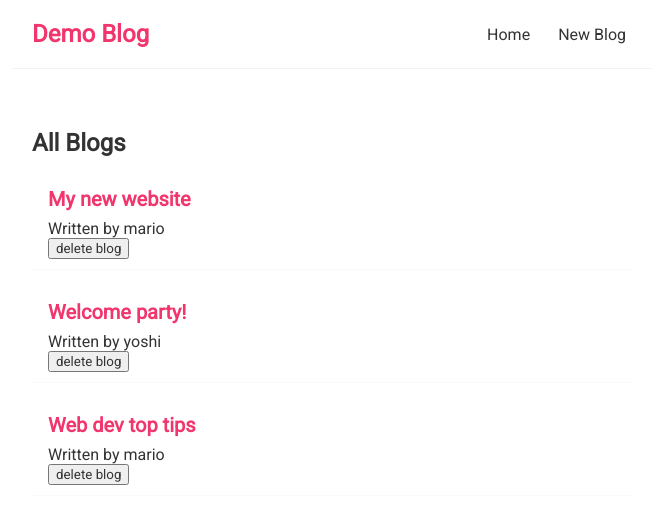
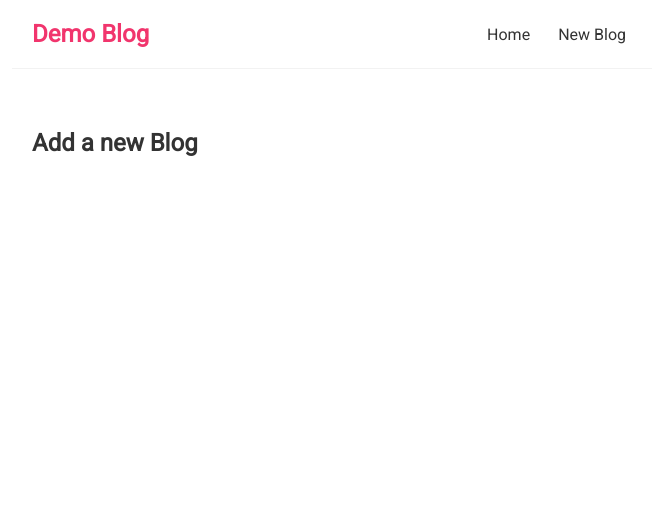
Before and after one commit to depechedave/react-demo-blog, a React (Create React App) app: page /create in a window 1280 px wide. Shown: the top 524 px of the page, without its empty margins (308-964 px from the left). Built offline with nearby package versions, Linux system fonts and the light colour scheme.

Commit message:
added React Router

```diff
--- a/package.json
+++ b/package.json
@@ -8,6 +8,7 @@
     "@testing-library/user-event": "^13.5.0",
     "react": "^17.0.2",
     "react-dom": "^17.0.2",
+    "react-router-dom": "^6.2.2",
     "react-scripts": "5.0.0",
     "web-vitals": "^2.1.4"
   },
--- a/src/App.js
+++ b/src/App.js
@@ -1,13 +1,20 @@
 import Navbar from "./Navbar";
 import Home from "./Home";
+import { BrowserRouter as Router, Route, Routes } from "react-router-dom";
+import Create from "./Create";
 
 export default function App() {
   return (
-    <div className="App">
-      <Navbar />
-      <div className="content">
-        <Home />
+    <Router>
+      <div className="App">
+        <Navbar />
+        <div className="content">
+          <Routes>
+            <Route exact path="/" element={<Home />} />
+            <Route path="/create" element={<Create />} />
+          </Routes>
+        </div>
       </div>
-    </div>
+    </Router>
   );
 }
--- a/src/BlogList.js
+++ b/src/BlogList.js
@@ -1,12 +1,11 @@
-export default function BlogList({ blogs, title, handleDelete }) {
+export default function BlogList({ blogs }) {
   return (
     <div className="blog-list">
-      <h2>{title}</h2>
+      <h2>Demo React Blog</h2>
       {blogs.map((blog) => (
         <div className="blog-preview" key={blog.id}>
           <h2>{blog.title}</h2>
           <p>Written by {blog.author}</p>
-          <button onClick={() => handleDelete(blog.id)}>delete blog</button>
         </div>
       ))}
     </div>
--- /dev/null
+++ b/src/Create.js
@@ -0,0 +1,7 @@
+export default function Create() {
+  return (
+    <div className="create">
+      <h2>Add a new Blog</h2>
+    </div>
+  );
+}
--- a/src/Home.js
+++ b/src/Home.js
@@ -1,26 +1,18 @@
+import useFetch from "./useFetch";
 import BlogList from "./BlogList";
-import { useState } from "react";
 
 export default function Home() {
-  const [blogs, setBlogs] = useState([
-    { title: "My new website", body: "lorem ipsum...", author: "mario", id: 1 },
-    { title: "Welcome party!", body: "lorem ipsum...", author: "yoshi", id: 2 },
-    {
-      title: "Web dev top tips",
-      body: "lorem ipsum...",
-      author: "mario",
-      id: 3,
-    },
-  ]);
-
-  const handleDelete = (id) => {
-    const newBlogs = blogs.filter((blog) => blog.id !== id);
-    setBlogs(newBlogs);
-  };
+  const {
+    data: blogs,
+    isPending,
+    error,
+  } = useFetch("http://localhost:8000/blogs");
 
   return (
     <div className="home">
-      <BlogList blogs={blogs} title="All Blogs" handleDelete={handleDelete} />
+      {error && <div>{error}</div>}
+      {isPending && <div>Loading...</div>}
+      {blogs && <BlogList blogs={blogs} />}
     </div>
   );
 }
--- /dev/null
+++ b/src/useFetch.js
@@ -0,0 +1,28 @@
+import { useEffect, useState } from "react";
+
+export default function useFetch(url) {
+  const [data, setData] = useState(null);
+  const [isPending, setIsPending] = useState(true);
+  const [error, setError] = useState(null);
+
+  useEffect(() => {
+    fetch(url)
+      .then((res) => {
+        if (!res.ok) {
+          throw Error("🙁");
+        }
+        return res.json();
+      })
+      .then((data) => {
+        setIsPending(false);
+        setData(data);
+        setError(null);
+      })
+      .catch((err) => {
+        setIsPending(false);
+        setError(err.message);
+      });
+  }, [url]);
+
+  return { data, isPending, error };
+}
```
Also changed, not shown: data/db.json (added, +16 -0 lines), 1 other file (tests, documents, lock files or other folders).
